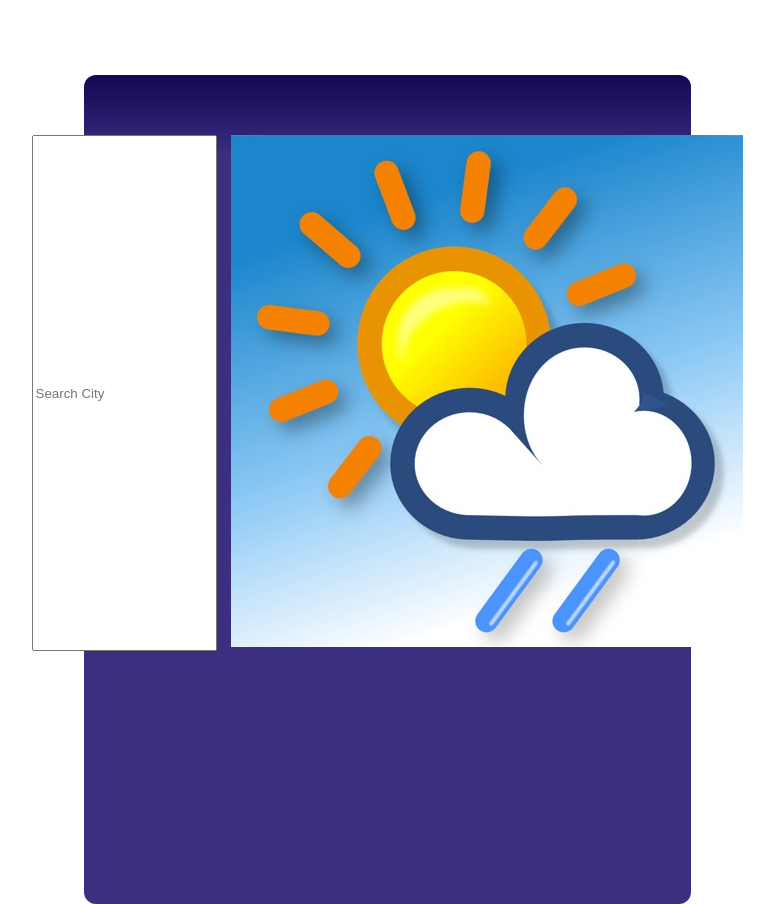
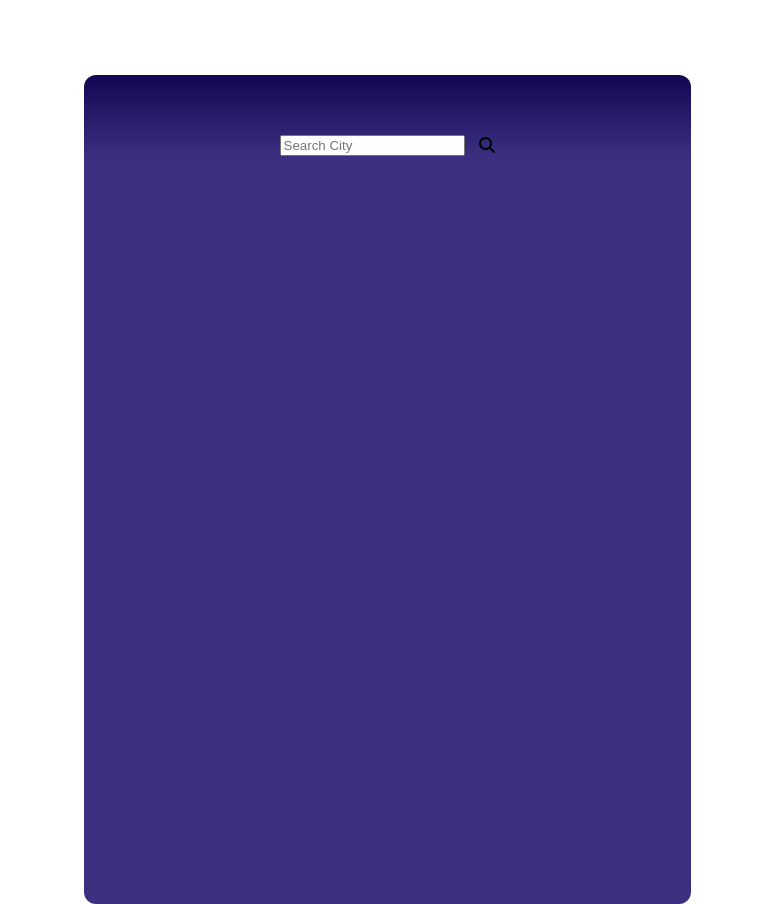
Before and after one commit to MGU-Anuradha/WindWhisper-WeatherApp, a React (Create React App) app: page / in a window 1280 px wide. Shown: the whole page, without its empty margins (253-1027 px from the left). Built offline with nearby package versions, Linux system fonts and the light colour scheme.

Commit message:
Import fontawesome icons

```diff
--- a/src/components/WeatherApp.jsx
+++ b/src/components/WeatherApp.jsx
@@ -1,7 +1,8 @@
 import React from 'react'
 import './WeatherApp.css'
 import search from '../images/image1.jpg';
-
+import { FontAwesomeIcon } from "@fortawesome/react-fontawesome";
+import { faSearch } from "@fortawesome/free-solid-svg-icons"; // Import the faSearch icon
 
 export const WeatherApp = () => {
   return (
@@ -9,7 +10,7 @@
         <div className="top-bar">
             <input type="text" className="cityInput" placeholder='Search City'/>
             <div className="search-icon">
-                <img src={search} alt="" />
+                <FontAwesomeIcon icon={faSearch} /> {<FontAwesomeIcon icon="fa-solid fa-magnifying-glass" />}
             </div>
         </div>
     </div>
```
